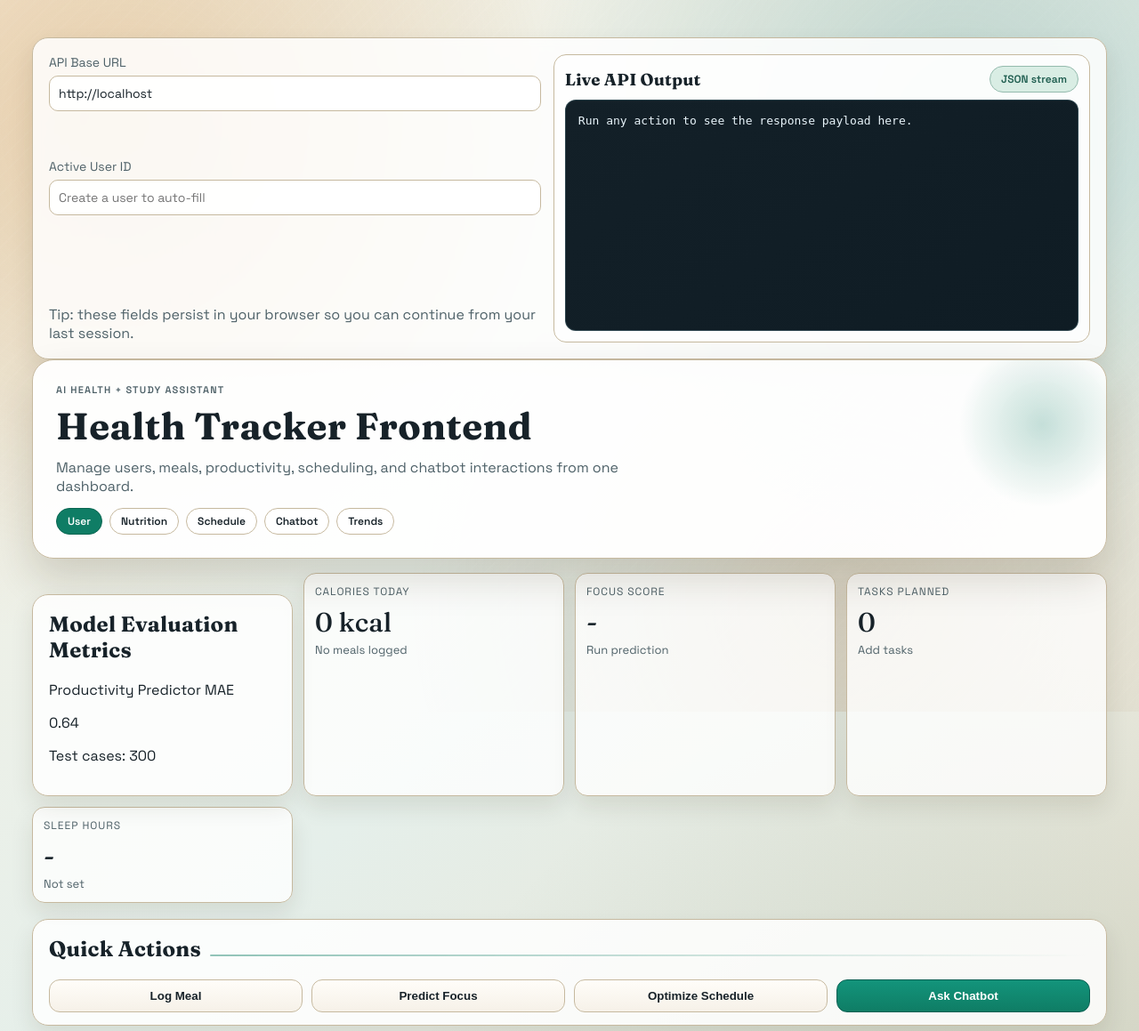
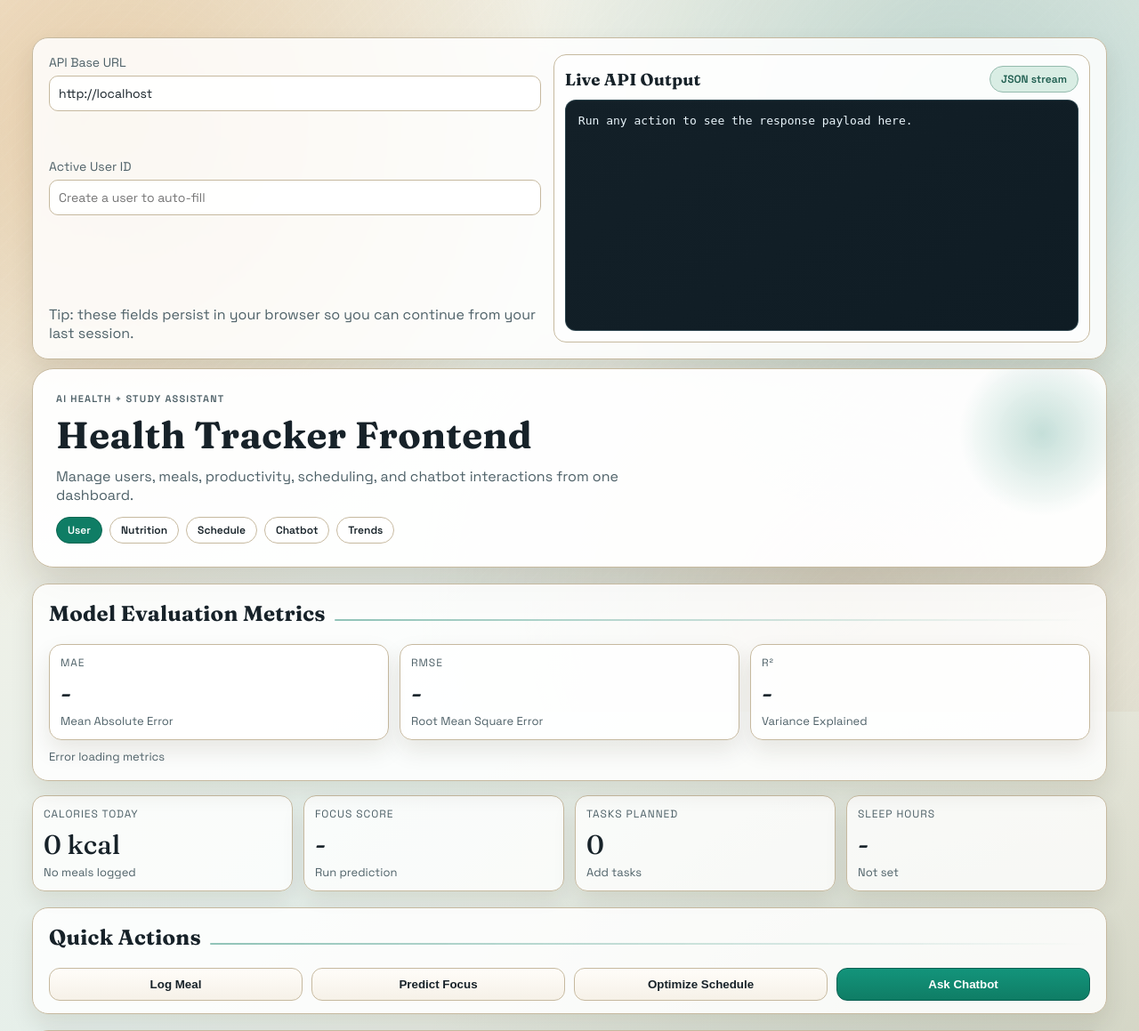
Before and after one commit to toantran980/Health-Tracker-Agent, a Flask app: page / in a window 1280 px wide. Shown: the top 1159 px of the page at 89% size. Run offline with Flask 3, Linux system fonts and the light colour scheme; data that the repository does not hold is empty.

Commit message:
feat: add MAE, RMSE, R² metrics to productivity predictor and display on UI

```diff
--- a/api/blueprints/metrics.py
+++ b/api/blueprints/metrics.py
@@ -1,18 +1,30 @@
 import csv
 from flask import Blueprint, jsonify, request
 from ai_modules.productivity_predictor import ProductivityPredictor, Features
-import os
 
 metrics_bp = Blueprint('metrics', __name__, url_prefix='/api/metrics')
 
+
+def compute_rmse(predictor, data):
+    errors = [(predictor.predict(f) - expected) ** 2 for f, expected in data]
+    return (sum(errors) / len(errors)) ** 0.5 if errors else 0.0
+
+
+def compute_r2(predictor, data):
+    y_true = [expected for _, expected in data]
+    y_pred = [predictor.predict(f) for f, _ in data]
+    mean_y = sum(y_true) / len(y_true)
+    ss_tot = sum((y - mean_y) ** 2 for y in y_true)
+    ss_res = sum((y_t - y_p) ** 2 for y_t, y_p in zip(y_true, y_pred))
+    return 1 - ss_res / ss_tot if ss_tot != 0 else 0.0
+
+
 @metrics_bp.route('/productivity_predictor', methods=['GET'])
 def productivity_predictor_metrics():
-    """Return MAE for ProductivityPredictor using evaluation CSV (configurable path)"""
-    # Always retrain before evaluating
     train_path = 'data/training_data.csv'
-    eval_path = request.args.get('file', 'data/eval.csv')
+    eval_path  = request.args.get('file', 'data/eval.csv')
 
-    # Load training data
+    # Load and train
     train_cases = []
     try:
         with open(train_path, newline='') as csvfile:
@@ -28,17 +40,16 @@ def productivity_predictor_metrics():
                     int(row["previous_session_duration"]),
                     int(row["task_difficulty"])
                 )
-                expected = int(row["expected_focus_score"])
-                train_cases.append((features, expected))
+                train_cases.append((features, int(row["expected_focus_score"])))
     except Exception as e:
-        return jsonify({"error": f"Could not load training data: {e}", "csv_path": train_path}), 500
+        return jsonify({"error": f"Could not load training data: {e}"}), 500
 
     predictor = ProductivityPredictor()
     for features, expected in train_cases:
         predictor.add_training_data(features, expected)
     predictor.train()
 
-    # Load evaluation data
+    # Load eval data
     test_cases = []
     try:
         with open(eval_path, newline='') as csvfile:
@@ -54,21 +65,20 @@ def productivity_predictor_metrics():
                     int(row["previous_session_duration"]),
                     int(row["task_difficulty"])
                 )
-                expected = int(row["expected_focus_score"])
-                test_cases.append((features, expected))
+                test_cases.append((features, int(row["expected_focus_score"])))
     except Exception as e:
-        return jsonify({"error": f"Could not load evaluation data: {e}", "csv_path": eval_path}), 500
+        return jsonify({"error": f"Could not load evaluation data: {e}"}), 500
 
-    errors = []
-    for features, expected in test_cases:
-        pred = predictor.predict(features)
-        errors.append(abs(pred - expected))
-    mae = sum(errors) / len(errors) if errors else None
+    # Compute all metrics
+    mae  = sum(abs(predictor.predict(f) - e) for f, e in test_cases) / len(test_cases) if test_cases else None
+    rmse = compute_rmse(predictor, test_cases)
+    r2   = compute_r2(predictor, test_cases)
 
     return jsonify({
         "model": "ProductivityPredictor",
-        "metric": "MAE",
-        "mae": mae,
-        "n": len(errors),
+        "mae":  mae,
+        "rmse": rmse,
+        "r2":   r2,
+        "n":    len(test_cases),
         "csv_path": eval_path
     })
--- a/static/app.js
+++ b/static/app.js
@@ -1,22 +1,21 @@
 // Fetch and display model evaluation metrics
 async function fetchModelMetrics() {
-  const maeEl = document.getElementById('metricProductivityMAE');
-  const nEl = document.getElementById('metricProductivityN');
+  const maeEl  = document.getElementById('metricProductivityMAE');
+  const rmseEl = document.getElementById('metricProductivityRMSE');
+  const r2El   = document.getElementById('metricProductivityR2');
+  const nEl    = document.getElementById('metricProductivityN');
   if (!maeEl || !nEl) return;
   try {
-    const res = await fetch('/api/metrics/productivity_predictor');
+    const res  = await fetch('/api/metrics/productivity_predictor');
     if (!res.ok) throw new Error('Failed to fetch metrics');
     const data = await res.json();
-    if (data.mae !== undefined && data.n !== undefined) {
-      maeEl.textContent = data.mae !== null ? data.mae.toFixed(2) : '-';
+    maeEl.textContent  = data.mae  != null ? data.mae.toFixed(2)  : '-';
+    if (rmseEl) rmseEl.textContent = data.rmse != null ? data.rmse.toFixed(2) : '-';
+    if (r2El)   r2El.textContent   = data.r2   != null ? data.r2.toFixed(3)   : '-';
     nEl.textContent = `Test cases: ${data.n}`;
-    } else {
-      maeEl.textContent = '-';
-      nEl.textContent = 'No data';
-    }
   } catch (err) {
     maeEl.textContent = '-';
-    nEl.textContent = 'Error loading metrics';
+    nEl.textContent   = 'Error loading metrics';
   }
 }
 
@@ -340,11 +339,13 @@ function initCharts() {
     responsive: true, maintainAspectRatio: false, animation: false,
     scales: { y: { beginAtZero: true } }
   };
+
   caloriesChart = new Chart(document.getElementById('caloriesChart'), {
     type: 'line',
     data: { labels: [], datasets: [{ label: 'Calories', data: [], borderColor: '#0f6f5f', backgroundColor: 'rgba(15, 111, 95, 0.2)', tension: 0.25 }] },
-    options: commonOptions
+    options: { ...commonOptions, scales: { y: { beginAtZero: true, suggestedMax: 2000 } } }
   });
+
   macrosChart = new Chart(document.getElementById('macrosChart'), {
   type: 'line',
   data: { labels: [], datasets: [
@@ -352,8 +353,9 @@ function initCharts() {
     { label: 'Carbs',   data: [], borderColor: '#c07f2b', tension: 0.25 },
     { label: 'Fat',     data: [], borderColor: '#8c4fa3', tension: 0.25 }
   ]},
-    options: commonOptions
+  options: { ...commonOptions, scales: { y: { beginAtZero: true, suggestedMax: 200 } } }
   });
+
   focusChart = new Chart(document.getElementById('focusChart'), {
     type: 'line',
     data: { labels: [], datasets: [{ label: 'Focus Score', data: [], borderColor: '#1f4f8a', backgroundColor: 'rgba(31, 79, 138, 0.2)', tension: 0.25 }] },
--- a/static/styles.css
+++ b/static/styles.css
@@ -101,6 +101,7 @@ body {
 
 .hero {
   background: var(--surface-strong);
+  margin-top: 10px;
   border: 1px solid var(--line);
   border-radius: 24px;
   padding: 26px;
@@ -185,6 +186,19 @@ h3 {
   display: none;
 }
 
+/* ── Metrics Panel ── */
+.metrics-panel {
+  padding: 18px;
+}
+
+.metrics-grid {
+  display: grid;
+  grid-template-columns: repeat(3, minmax(0, 1fr));
+  gap: 12px;
+  margin-top: 12px;
+}
+
+/* ── KPI Strip ── */
 .kpi-strip {
   margin-top: 16px;
   display: grid;
@@ -560,13 +574,13 @@ textarea {
 }
 
 .chart-panel {
-  min-height: 300px;
+  min-height: 400px;
 }
 
 .chart-panel canvas {
   display: block;
   width: 100% !important;
-  height: 220px !important;
+  height: 350px !important;
 }
 
 .toast-container {
@@ -659,7 +673,8 @@ textarea {
   }
 
   .kpi-strip,
-  .quick-actions-grid {
+  .quick-actions-grid,
+  .metrics-grid {
     grid-template-columns: 1fr 1fr;
   }
 
--- a/templates/index.html
+++ b/templates/index.html
@@ -40,17 +40,29 @@
       </nav>
     </header>
 
+    <section class="panel metrics-panel" id="model-metrics-panel">
+      <h2>Model Evaluation Metrics</h2>
+      <div id="modelMetrics" class="metrics-grid">
+        <article class="kpi-card" data-status="neutral">
+          <p class="kpi-label">MAE</p>
+          <p id="metricProductivityMAE" class="kpi-value">-</p>
+          <p class="kpi-status">Mean Absolute Error</p>
+        </article>
+        <article class="kpi-card" data-status="neutral">
+          <p class="kpi-label">RMSE</p>
+          <p id="metricProductivityRMSE" class="kpi-value">-</p>
+          <p class="kpi-status">Root Mean Square Error</p>
+        </article>
+        <article class="kpi-card" data-status="neutral">
+          <p class="kpi-label">R²</p>
+          <p id="metricProductivityR2" class="kpi-value">-</p>
+          <p class="kpi-status">Variance Explained</p>
+        </article>
+      </div>
+      <p id="metricProductivityN" class="kpi-status" style="margin-top: 10px;">Loading...</p>
+    </section>
+
     <section class="kpi-strip" aria-label="Daily snapshot">
-          <section class="panel" id="model-metrics-panel" style="margin-top: 1.5rem;">
-            <h2>Model Evaluation Metrics</h2>
-            <div id="modelMetrics" class="metrics-grid">
-              <div class="metric-card">
-                <p class="metric-label">Productivity Predictor MAE</p>
-                <p id="metricProductivityMAE" class="metric-value">-</p>
-                <p id="metricProductivityN" class="metric-status">Loading...</p>
-              </div>
-            </div>
-          </section>
       <article class="kpi-card" data-status="neutral">
         <p class="kpi-label">Calories Today</p>
         <p id="kpiCalories" class="kpi-value">0 kcal</p>
```
Also changed, not shown: models/train_model.py (+21 -0 lines). Lines whose indentation alone changed are shown as unchanged.
